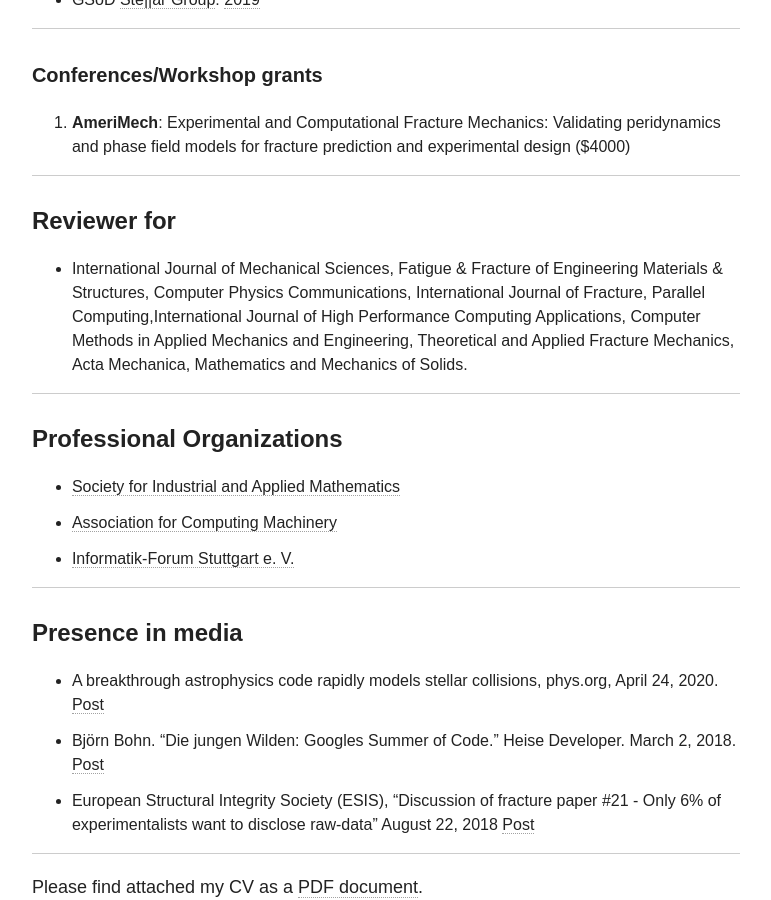
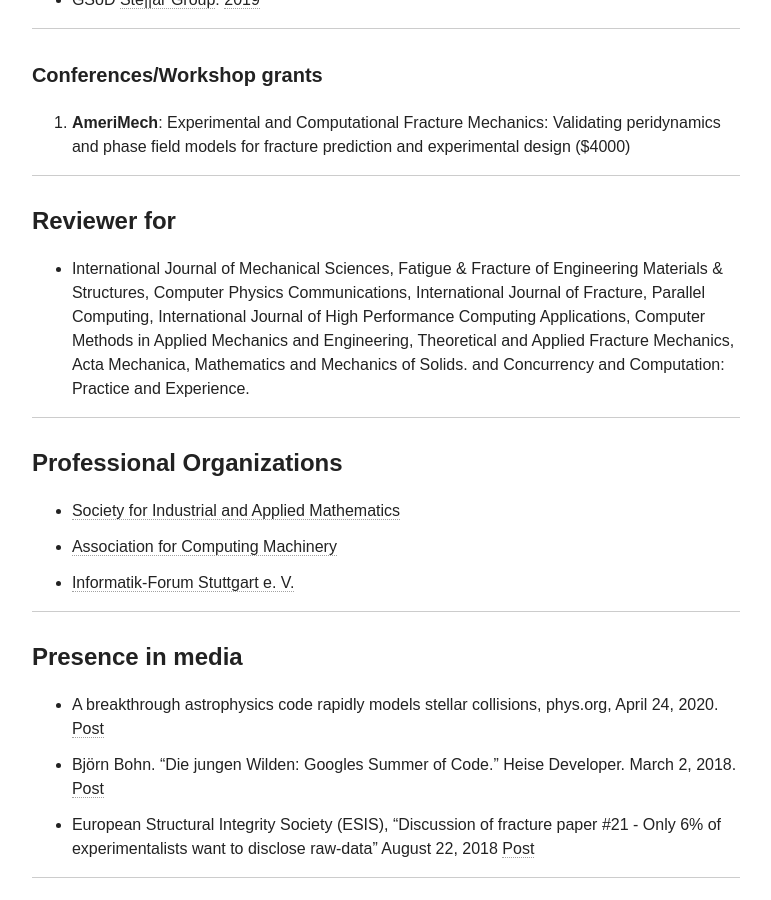
Before and after one commit to diehlpk/diehlpk.github.io, a Jekyll site: the page built from cv/index.md, in a window 1280 px wide and 900 px high, scrolled down 11380 px. Shown: the whole window, without its empty margins (254-1025 px from the left). Built offline with Jekyll 4.4.1, drawn with Linux system fonts in a browser that asks for light colours; nearby versions of some CDN libraries; some web fonts are replaced.

Commit message:
Update CV

```diff
--- a/cv/index.md
+++ b/cv/index.md
@@ -322,7 +322,7 @@
 
 #### Reviewer for
 
-* International Journal of Mechanical Sciences, Fatigue & Fracture of Engineering Materials & Structures, Computer Physics Communications, International Journal of Fracture, Parallel Computing,International Journal of High Performance Computing Applications, Computer Methods in Applied Mechanics and Engineering, Theoretical and Applied Fracture Mechanics, Acta Mechanica, Mathematics and Mechanics of Solids.
+* International Journal of Mechanical Sciences, Fatigue & Fracture of Engineering Materials & Structures, Computer Physics Communications, International Journal of Fracture, Parallel Computing, International Journal of High Performance Computing Applications, Computer Methods in Applied Mechanics and Engineering, Theoretical and Applied Fracture Mechanics, Acta Mechanica, Mathematics and Mechanics of Solids. and Concurrency and Computation: Practice and Experience.
 
 ---
 
```
